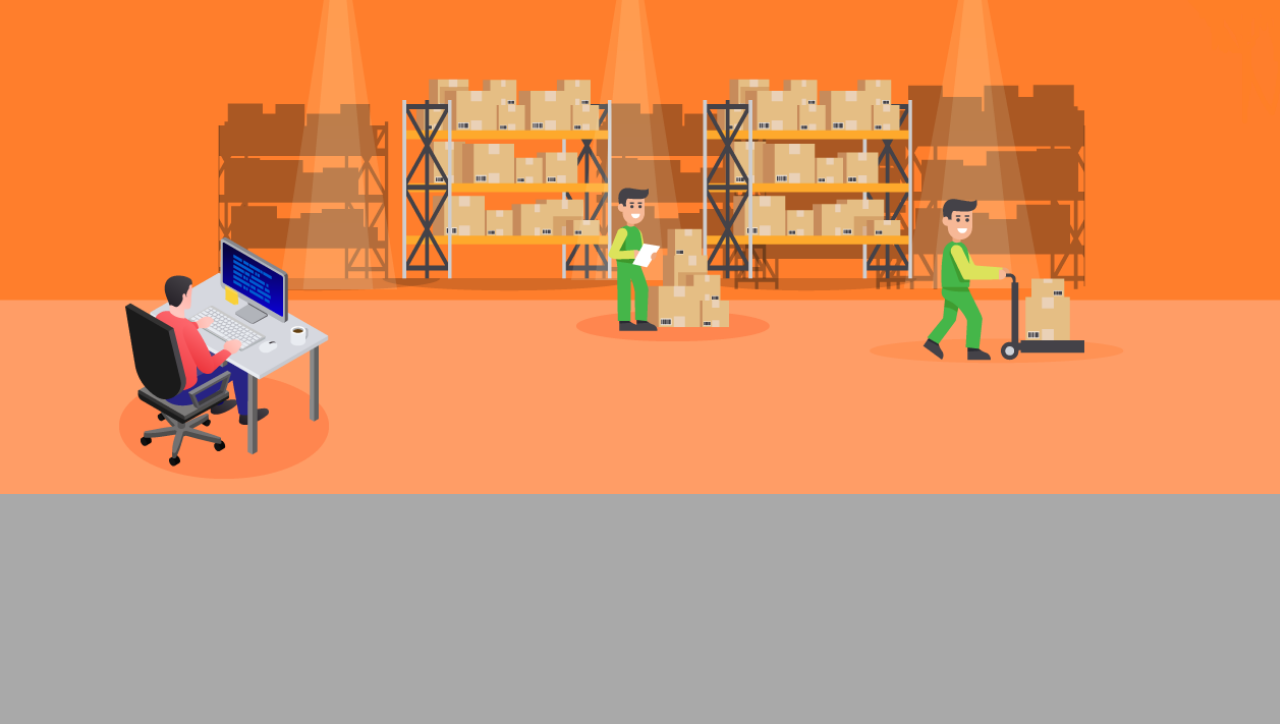
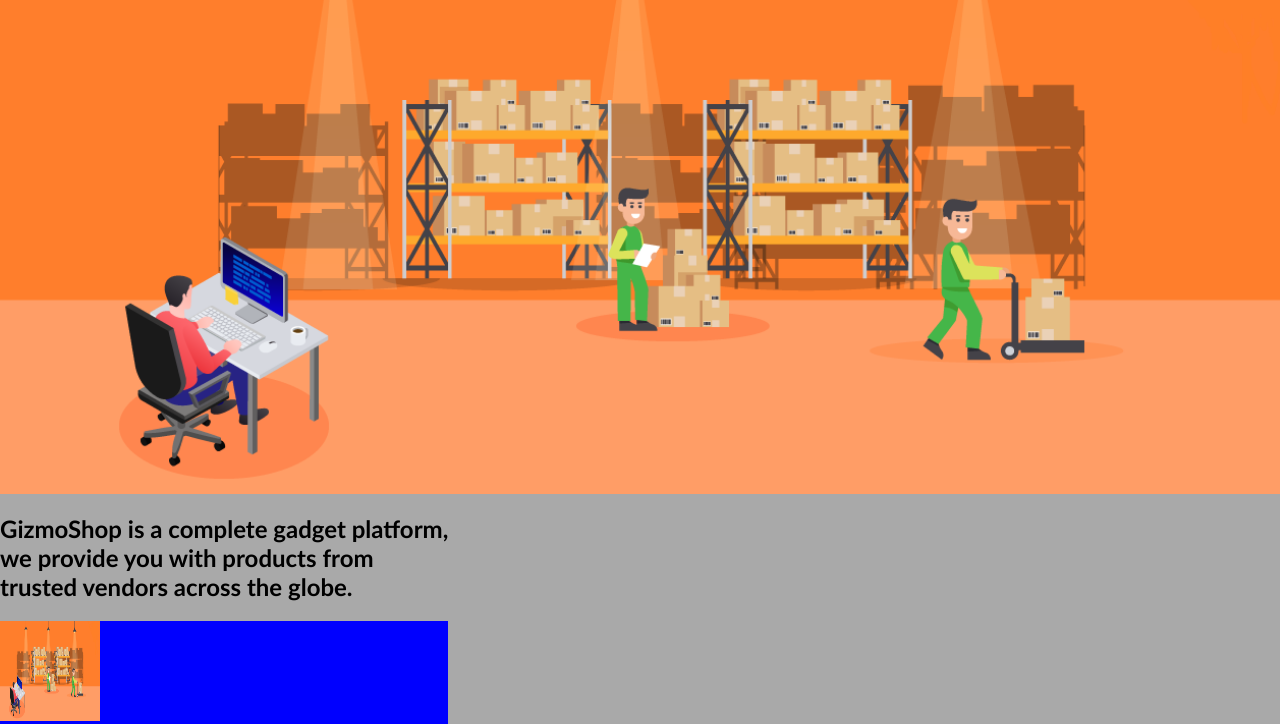
Before and after one commit to naz-coder/GizmoShop, a plain HTML site: page index.html in a window 1280 px wide. Shown: the part 223-947 px from the top of the page. Before the commit the page ends 800 px from the top, so only its background shows below. Drawn offline with nearby package versions, Linux system fonts and the light colour scheme.

Commit message:
About page

```diff
--- a/assets/css/main.css
+++ b/assets/css/main.css
@@ -74,6 +74,19 @@ main{
 main h1{
     color: #01011F;
 }
+section#sect{
+    display: flex;
+    justify-content: space-between;
+
+}
+img{
+    width: 100px;
+    height: 100px;
+}
+#aboutimg{
+    background-color: blue;
+
+}
 @media only screen and (max-width:768px){
     .gizmoshop{
         font-size: large;
@@ -98,7 +111,7 @@ main h1{
         font-size: 3px;
     }
     main{
-        padding-bottom: 120px;
+        padding-bottom: 130px;
         margin-top: 82px;
     }
     main h1{
--- a/index.html
+++ b/index.html
@@ -36,12 +36,21 @@
     </header>
     <main>
         <h1>Gadget Purchase Made Easy with GizmoShop!</h1>
-
         <div class="intro">
-
-
         </div>
     </main>
-
+    <section id="sect">
+        <div id="about">
+            <div class="abouth2">
+                <h2>GizmoShop is a complete gadget platform,
+                    <br>we provide you with products from
+                    <br>trusted vendors across the globe.
+                </h2>
+            </div>
+            <div id="aboutimg">
+                <img src="../GizmoShop/assets/img/main.png">
+            </div>
+        </div>
+    </section>
 </body>
 </html>
```
